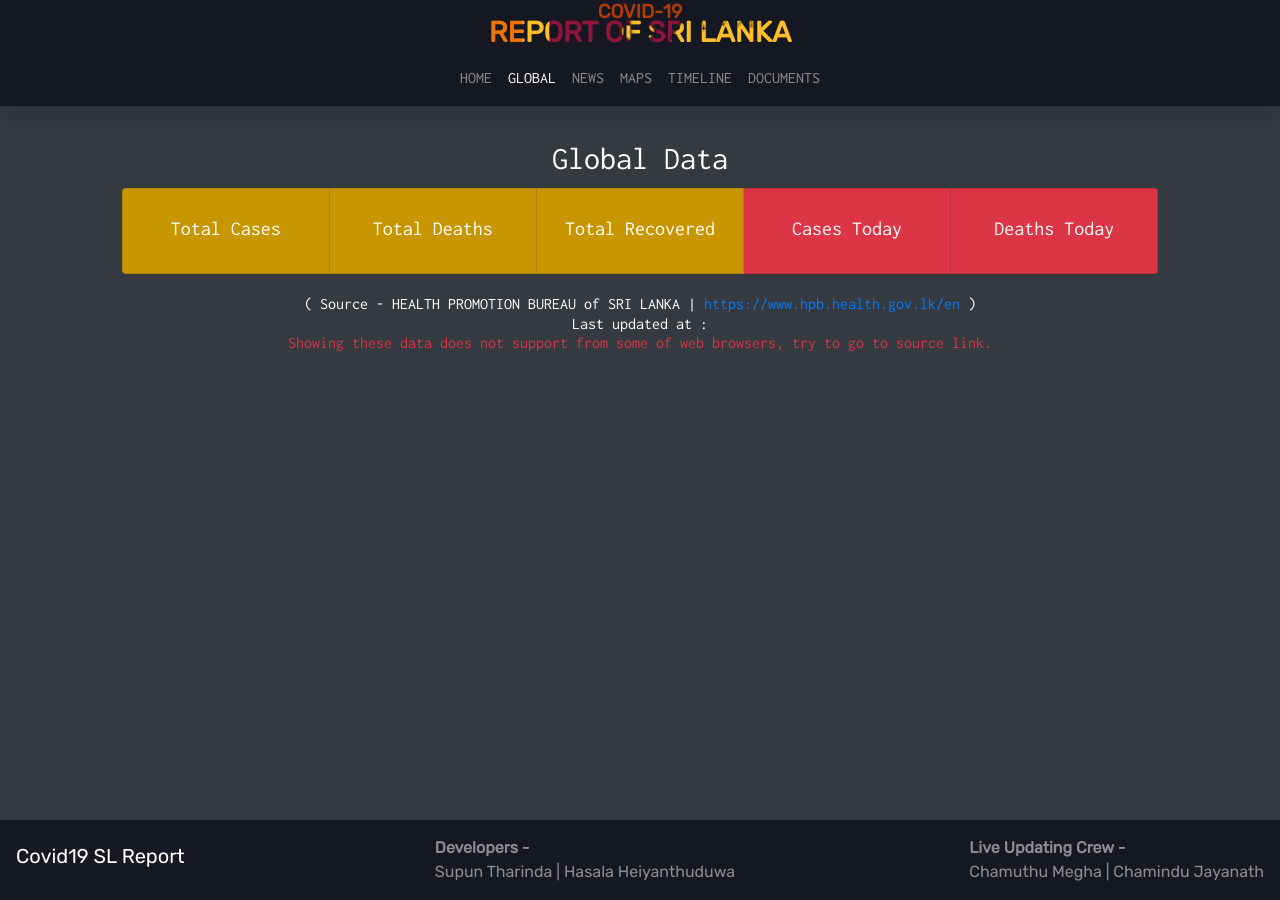
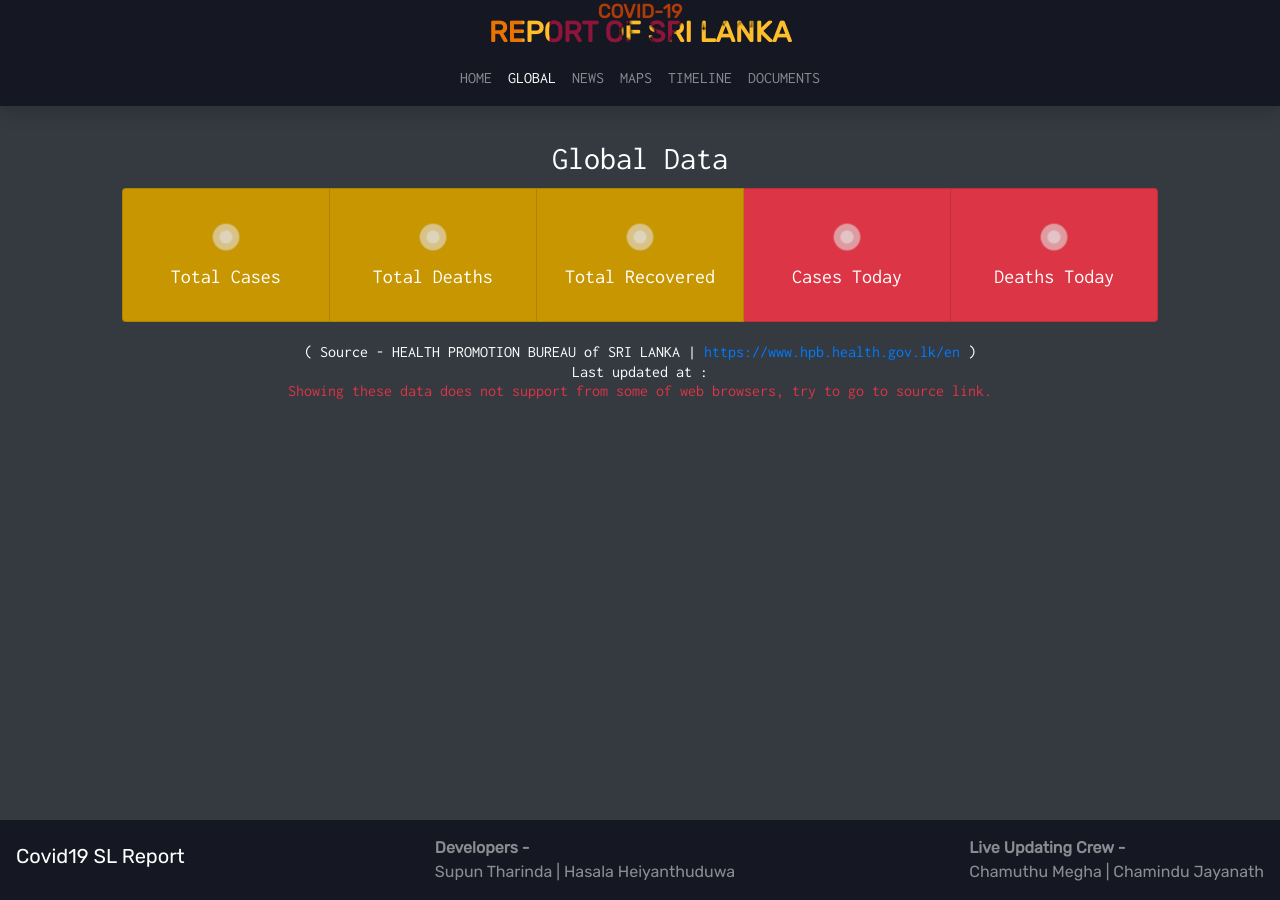
Before and after one commit to supunTE/Covid19-sl-report, a Jekyll site: the page built from global.html, in a window 1280 px wide. Built offline with Jekyll 4.4.1, drawn with Linux system fonts in a browser that asks for light colours; comment, search, counter and statistics services are not loaded.

Commit message:
spelling correction/ news and global design change

```diff
--- a/global.html
+++ b/global.html
@@ -8,31 +8,46 @@
 <div class="col-10 mx-auto table-gl-details card-group">
   <div class="card" style="background-color: #c79600">
     <div class="card-body">
-      <h4 class="card-text global-table-card-header-value" id="global_total"></h4>
+      <h4 class="card-text global-table-card-header-value" id="global_total"><div class="spinner">
+        <div class="double-bounce1"></div>
+        <div class="double-bounce2"></div>
+      </div></h4>
       <h5 class="card-title global-table-card-text">Total Cases</h5>
     </div>
   </div>
   <div class="card" style="background-color: #c79600">
     <div class="card-body">
-      <h4 class="card-text global-table-card-header-value" id="global_deaths"></h4>
+      <h4 class="card-text global-table-card-header-value" id="global_deaths"><div class="spinner">
+        <div class="double-bounce1"></div>
+        <div class="double-bounce2"></div>
+      </div></h4>
       <h5 class="card-title global-table-card-text">Total Deaths</h5>
     </div>
   </div>
   <div class="card" style="background-color: #c79600">
     <div class="card-body">
-      <h4 class="card-text global-table-card-header-value" id="global_recovered"></h4>
+      <h4 class="card-text global-table-card-header-value" id="global_recovered"><div class="spinner">
+        <div class="double-bounce1"></div>
+        <div class="double-bounce2"></div>
+      </div></h4>
       <h5 class="card-title global-table-card-text">Total Recovered</h5>
     </div>
   </div>
   <div class="card bg-danger">
     <div class="card-body">
-      <h4 class="card-text global-table-card-header-value" id="global_cases_today"></h4>
+      <h4 class="card-text global-table-card-header-value" id="global_cases_today"><div class="spinner">
+        <div class="double-bounce1"></div>
+        <div class="double-bounce2"></div>
+      </div></h4>
       <h5 class="card-title global-table-card-text">Cases Today</h5>
     </div>
   </div>
   <div class="card bg-danger">
     <div class="card-body">
-      <h4 class="card-text global-table-card-header-value" id="global_deaths_today"></h4>
+      <h4 class="card-text global-table-card-header-value" id="global_deaths_today"><div class="spinner">
+        <div class="double-bounce1"></div>
+        <div class="double-bounce2"></div>
+      </div></h4>
       <h5 class="card-title global-table-card-text">Deaths Today</h5>
     </div>
   </div>
--- a/main.css
+++ b/main.css
@@ -607,11 +607,11 @@
 }
 
 .card.adaderana {
-    background-color: rgb(196, 0, 0);
+    background-color: #C02F1D;
 }
 
 .card.bbc {
-    background-color: rgb(0, 0, 0);
+    background-color: #151823;
 }
 
 .card.other {
@@ -990,3 +990,32 @@
       transform: translate(-50%, -50%);
     }
   }
+
+  .spinner2 {
+    width: 40px;
+    height: 40px;
+    background-color: #fff;
+
+    margin: 100px auto;
+    -webkit-animation: sk-rotateplane 1.2s infinite ease-in-out;
+    animation: sk-rotateplane 1.2s infinite ease-in-out;
+  }
+
+  @-webkit-keyframes sk-rotateplane {
+    0% { -webkit-transform: perspective(120px) }
+    50% { -webkit-transform: perspective(120px) rotateY(180deg) }
+    100% { -webkit-transform: perspective(120px) rotateY(180deg)  rotateX(180deg) }
+  }
+
+  @keyframes sk-rotateplane {
+    0% {
+      transform: perspective(120px) rotateX(0deg) rotateY(0deg);
+      -webkit-transform: perspective(120px) rotateX(0deg) rotateY(0deg)
+    } 50% {
+      transform: perspective(120px) rotateX(-180.1deg) rotateY(0deg);
+      -webkit-transform: perspective(120px) rotateX(-180.1deg) rotateY(0deg)
+    } 100% {
+      transform: perspective(120px) rotateX(-180deg) rotateY(-179.9deg);
+      -webkit-transform: perspective(120px) rotateX(-180deg) rotateY(-179.9deg);
+    }
+  }
--- a/news.html
+++ b/news.html
@@ -7,7 +7,7 @@
   <h3 class="display-4 caption-2">News on COVID-19</h3>
   <input type="text" class="col-10 search-bar" id="myInput" onkeyup="searchFunction()" placeholder="Search for news.."
     title="Type here" style="display: none;">
-  <h5 class="loading-news" id="loading-news">Loading News...</h5>
+  <h5 class="loading-news" id="loading-news"><div class="spinner2"></div></h5>
   <h5 class="no-news" id="noNews" style="display: none;">Search not found!</h5>
   <div class="card-columns news" id="news">
     <!-- {% for item in site.data.news %}
```
Also changed, not shown: index.html (+1 -1 lines).
